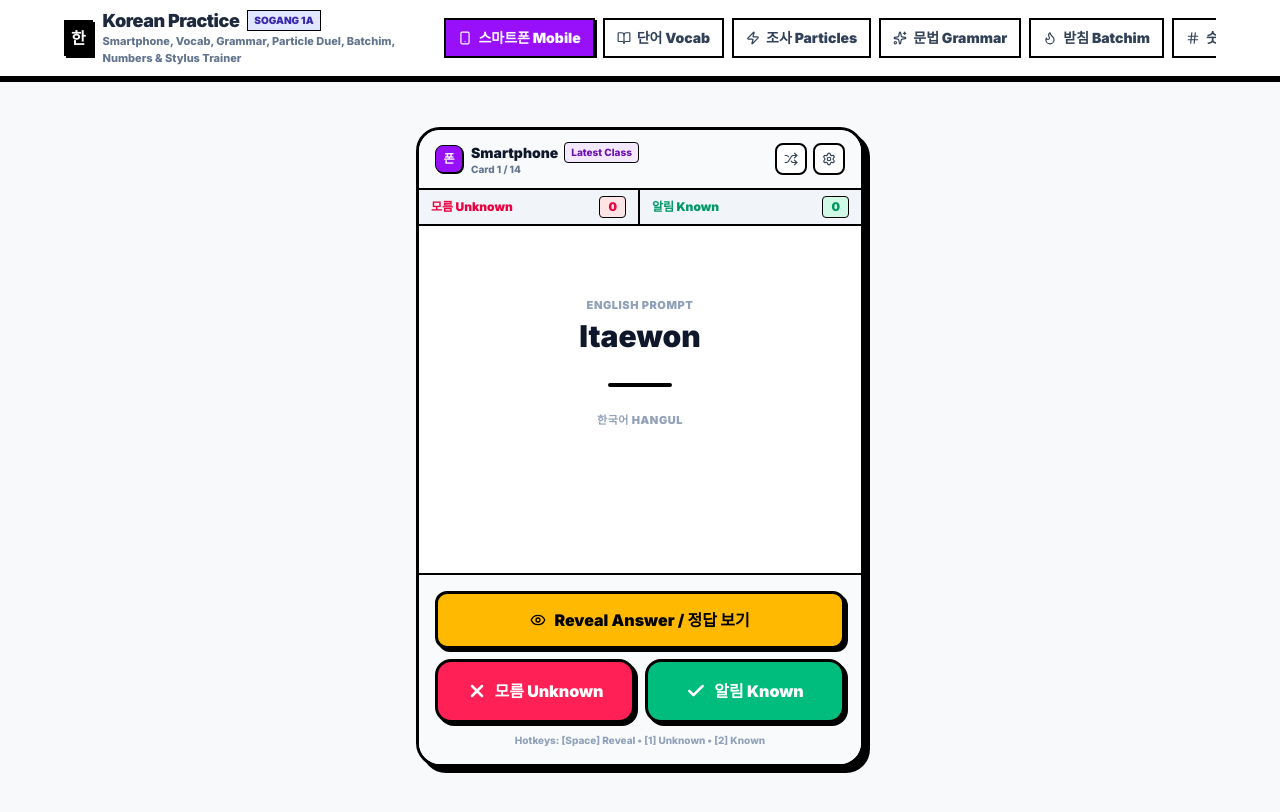
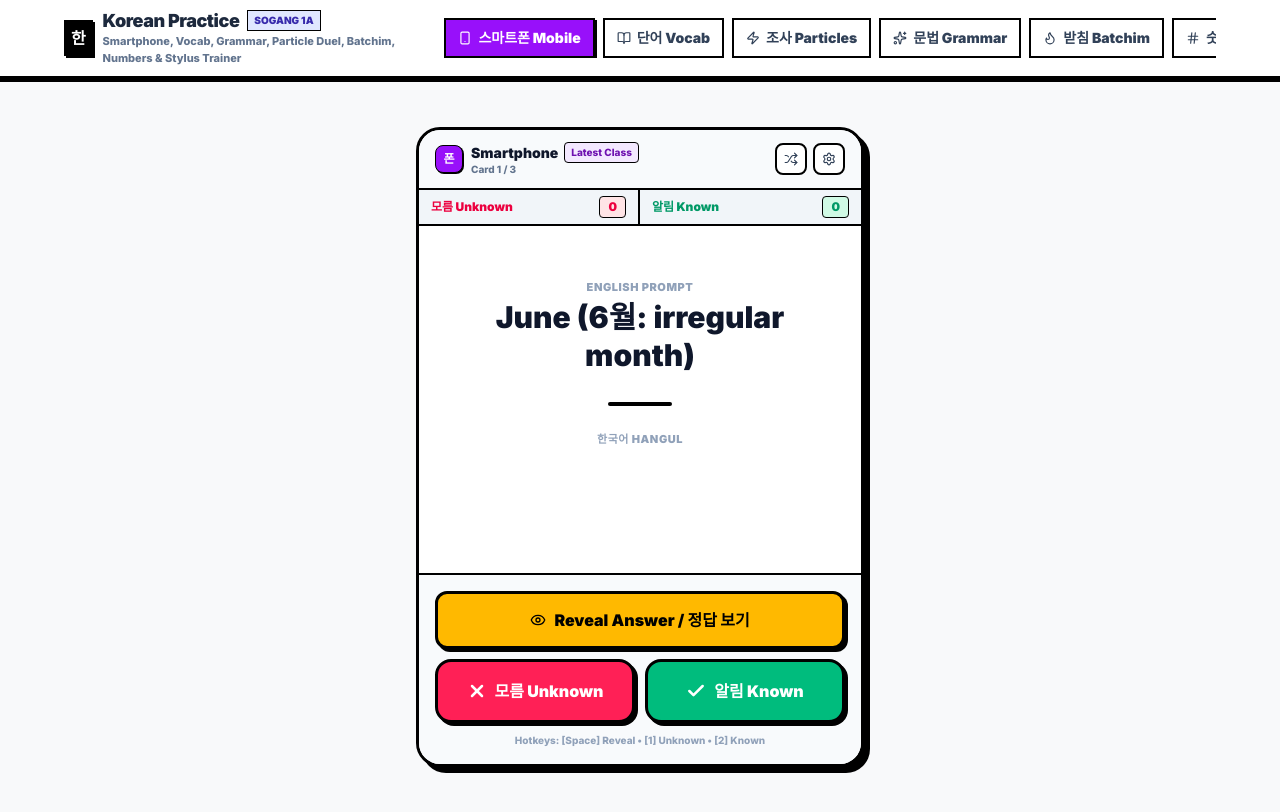
Before and after one commit to senskorea/korean-sentence-builder, a React (Vite) app: page / in a window 1280 px wide. Shown: the top 812 px of the page. Built offline with nearby package versions, Linux system fonts and the light colour scheme.

Commit message:
feat: add 3 vocabulary entries (2026.10.21)

```diff
--- a/src/data/personalLearning.ts
+++ b/src/data/personalLearning.ts
@@ -317,6 +317,9 @@ const entries: PersonalVocabEntry[] = [
   ["배낭", "backpack", ["noun", "objects", "classwork", "sogang1a"], "2026.10.19"],
   ["주스", "juice", ["noun", "food", "classwork", "sogang1a"], "2026.10.19"],
   ["이태원", "Itaewon", ["noun", "places", "seoul", "classwork", "sogang1a"], "2026.10.19"],
+  ["유월", "June (6월: irregular month)", ["number", "calendar", "classwork", "sogang1a"], "2026.10.21"],
+  ["시월", "October (10월: irregular month)", ["number", "calendar", "classwork", "sogang1a"], "2026.10.21"],
+  ["얼마예요?", "how much is it?", ["expression", "shopping", "questions", "classwork", "sogang1a"], "2026.10.21"],
 ];
 
 export const PERSONAL_VOCABULARY: PersonalVocabItem[] = entries.map(([korean, english, tags, dateAdded]) => ({
```
